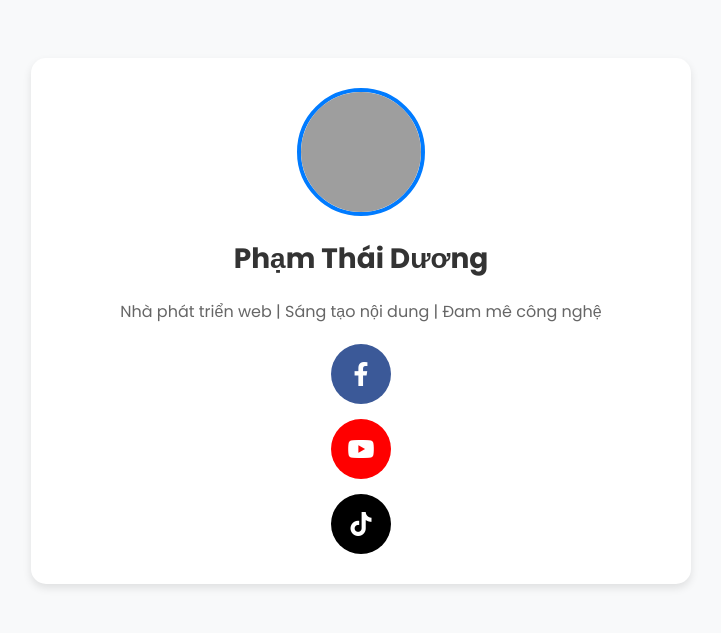
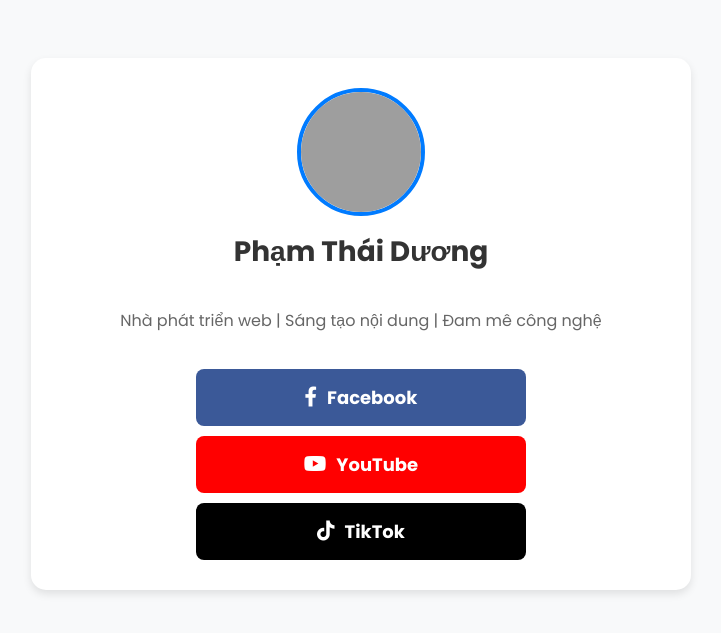
Before and after one commit to Jacob10289/phamthaiduong, a Flask app: page / in a window 1280 px wide. Shown: the top 633 px of the page, without its empty margins (279-1000 px from the left). Run offline with Flask 3, Linux system fonts and the light colour scheme; grey boxes are pictures that could not be loaded.

Commit message:
Chỉnh sửa web

```diff
--- a/templates/index.html
+++ b/templates/index.html
@@ -20,6 +20,9 @@
             padding: 30px;
             border-radius: 15px;
             box-shadow: 0 4px 8px rgba(0,0,0,0.1);
+            display: flex;
+            flex-direction: column;
+            align-items: center; /* Căn giữa nội dung */
         }
         .avatar {
             width: 120px;
@@ -40,23 +43,26 @@
             margin-top: 20px;
             display: flex;
             flex-direction: column;
-            align-items: center; /* Căn giữa icon */
-            gap: 15px; /* Khoảng cách đồng đều */
+            align-items: center;
+            gap: 10px;
+            width: 100%; /* Đảm bảo căn giữa */
         }
         .social-links a {
             display: flex;
             align-items: center;
             justify-content: center;
             text-decoration: none;
-            font-size: 24px;
+            font-size: 18px;
             color: white;
-            border-radius: 50%;
-            width: 60px; /* Tăng kích thước */
-            height: 60px;
-            transition: transform 0.3s;
+            border-radius: 8px;
+            width: 80%;
+            max-width: 300px; /* Giới hạn chiều rộng */
+            padding: 15px;
+            font-weight: bold;
         }
-        .social-links a:hover {
-            transform: scale(1.1);
+        .social-links a i {
+            margin-right: 10px;
+            font-size: 20px;
         }
         .facebook { background: #3b5998; }
         .youtube { background: #ff0000; }
@@ -70,9 +76,9 @@
         <p>Nhà phát triển web | Sáng tạo nội dung | Đam mê công nghệ</p>
 
         <div class="social-links">
-            <a href="https://www.facebook.com/lnisx14" class="facebook"><i class="fab fa-facebook-f"></i></a>
-            <a href="https://www.youtube.com/PhamThaiDuongOfficial" class="youtube"><i class="fab fa-youtube"></i></a>
-            <a href="https://www.tiktok.com/@lnisx14" class="tiktok"><i class="fab fa-tiktok"></i></a>
+            <a href="https://www.facebook.com/lnisx14" class="facebook"><i class="fab fa-facebook-f"></i> Facebook</a>
+            <a href="https://www.youtube.com/PhamThaiDuongOfficial" class="youtube"><i class="fab fa-youtube"></i> YouTube</a>
+            <a href="https://www.tiktok.com/@lnisx14" class="tiktok"><i class="fab fa-tiktok"></i> TikTok</a>
         </div>
     </div>
 </body>
```
